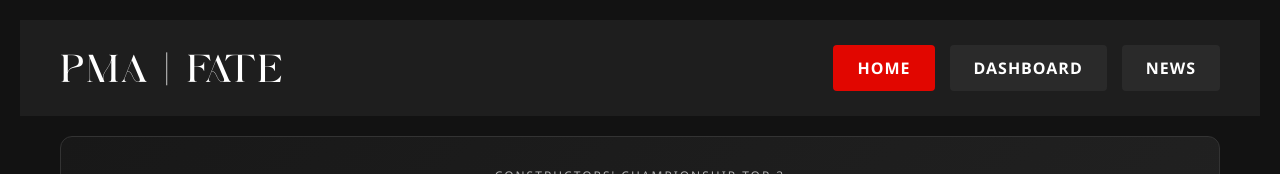
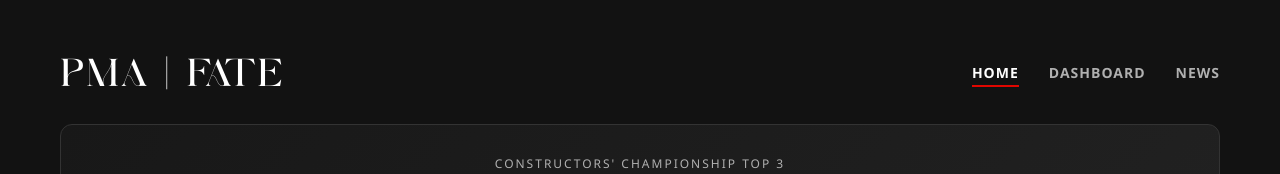
Before and after one commit to Sl0th899/pma-league, a React (Vite) app: page / in a window 1280 px wide. Shown: the top 174 px of the page. Built offline with nearby package versions, Linux system fonts and the light colour scheme.

Commit message:
Home page updates pt 4 i think

```diff
--- a/src/components/layout/navbar.jsx
+++ b/src/components/layout/navbar.jsx
@@ -14,32 +14,13 @@ const Navbar = () => {
     return () => window.removeEventListener('scroll', handleScroll);
   }, []);
 
-  // 2. Dynamic Variables based on scroll state
-  const navPadding = isScrolled ? '10px 20px' : '25px 40px';
+  // 2. Dynamic Variables
+  const navPadding = isScrolled ? '15px 40px' : '30px 40px';
   const logoSize = isScrolled ? '24px' : '32px';
-  const linkSize = isScrolled ? '14px' : '16px';
-  const blockPadding = isScrolled ? '8px 16px' : '12px 24px';
-
-  // 3. Helper for the Link Blocks
-  const getLinkStyle = (path) => {
-    const isActive = location.pathname === path;
-    return {
-      fontSize: linkSize,
-      color: 'white',
-      textDecoration: 'none',
-      backgroundColor: isActive ? 'var(--accent)' : '#2a2a2a', // Blocks!
-      padding: blockPadding,
-      borderRadius: '4px', // Slight rounded corners
-      transition: 'all 0.3s ease',
-      fontWeight: 'bold',
-      textTransform: 'uppercase',
-      letterSpacing: '1px'
-    };
-  };
 
   return (
     <nav style={{
-      backgroundColor: '#1e1e1e',
+      backgroundColor: 'transparent', /* Completely Transparent */
       padding: navPadding,
       display: 'flex',
       alignItems: 'center',
@@ -47,9 +28,9 @@ const Navbar = () => {
       position: 'sticky',
       top: 0,
       zIndex: 1000,
-      transition: 'all 0.4s cubic-bezier(0.2, 0.8, 0.2, 1)', // Smooth "Apple-like" transition
-      boxShadow: isScrolled ? '0 4px 20px rgba(0,0,0,0.6)' : 'none', // Shadow only when scrolled
-      marginBottom: '20px'
+      transition: 'padding 0.4s ease',
+      /* Optional: Add a subtle blur if you want text readable over content */
+      backdropFilter: isScrolled ? 'blur(5px)' : 'none'
     }}>
 
       {/* LEFT: Logo */}
@@ -66,11 +47,28 @@ const Navbar = () => {
         </span>
       </Link>
 
-      {/* RIGHT: Block Links */}
-      <div style={{ display: 'flex', gap: '15px' }}>
-        <Link to="/" style={getLinkStyle('/')}>Home</Link>
-        <Link to="/dashboard" style={getLinkStyle('/dashboard')}>Dashboard</Link>
-        <Link to="/news" style={getLinkStyle('/news')}>News</Link>
+      {/* RIGHT: Animated Text Links */}
+      <div style={{ display: 'flex', gap: '30px' }}>
+        <Link
+            to="/"
+            className={`nav-item ${location.pathname === '/' ? 'active' : ''}`}
+        >
+            Home
+        </Link>
+
+        <Link
+            to="/dashboard"
+            className={`nav-item ${location.pathname === '/dashboard' ? 'active' : ''}`}
+        >
+            Dashboard
+        </Link>
+
+        <Link
+            to="/news"
+            className={`nav-item ${location.pathname === '/news' ? 'active' : ''}`}
+        >
+            News
+        </Link>
       </div>
     </nav>
   );
--- a/src/styles/main.css
+++ b/src/styles/main.css
@@ -462,3 +462,46 @@ td {
     letter-spacing: 1px;
     box-shadow: 0 4px 10px rgba(0,0,0,0.5);
 }
+
+
+/* =========================================
+   12. NAVBAR ANIMATIONS (please send help)
+   ========================================= */
+.nav-item {
+    position: relative;
+    color: var(--text-muted); /* Default */
+    font-size: 14px;
+    font-weight: bold;
+    text-transform: uppercase;
+    letter-spacing: 1px;
+    text-decoration: none;
+    padding: 5px 0;
+    transition: color 0.3s ease;
+}
+
+/* On Hover: Turn White */
+.nav-item:hover,
+.nav-item.active {
+    color: white;
+}
+
+/* The "Line"  */
+.nav-item::after {
+    content: '';
+    position: absolute;
+    width: 100%;
+    transform: scaleX(0); /* Hidden by default */
+    height: 2px;
+    bottom: 0;
+    left: 0;
+    background-color: var(--accent); /* Red Line */
+    transform-origin: bottom right; /* Slide out to right */
+    transition: transform 0.25s ease-out;
+}
+
+/* Slide line in on Hover */
+.nav-item:hover::after,
+.nav-item.active::after {
+    transform: scaleX(1); /* Full width */
+    transform-origin: bottom left; /* Slide in from left */
+}
```
